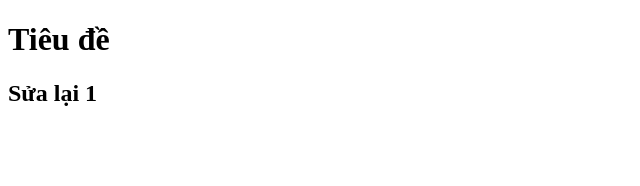
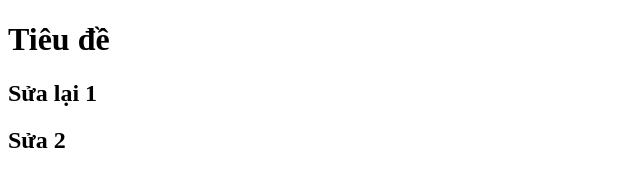
Before and after one commit to taitue96/Duan6, a plain HTML site: page index.html in a window 1280 px wide. Shown: the full height of the page, 0-640 px from the left. Drawn offline with Linux system fonts and the light colour scheme.

Commit message:
2. sửa 2

```diff
--- a/index.html
+++ b/index.html
@@ -8,5 +8,6 @@
   <body>
     <h1>Tiêu đề</h1>
     <h2>Sửa lại 1</h2>
+    <h2>Sửa 2</h2>
   </body>
 </html>
```
